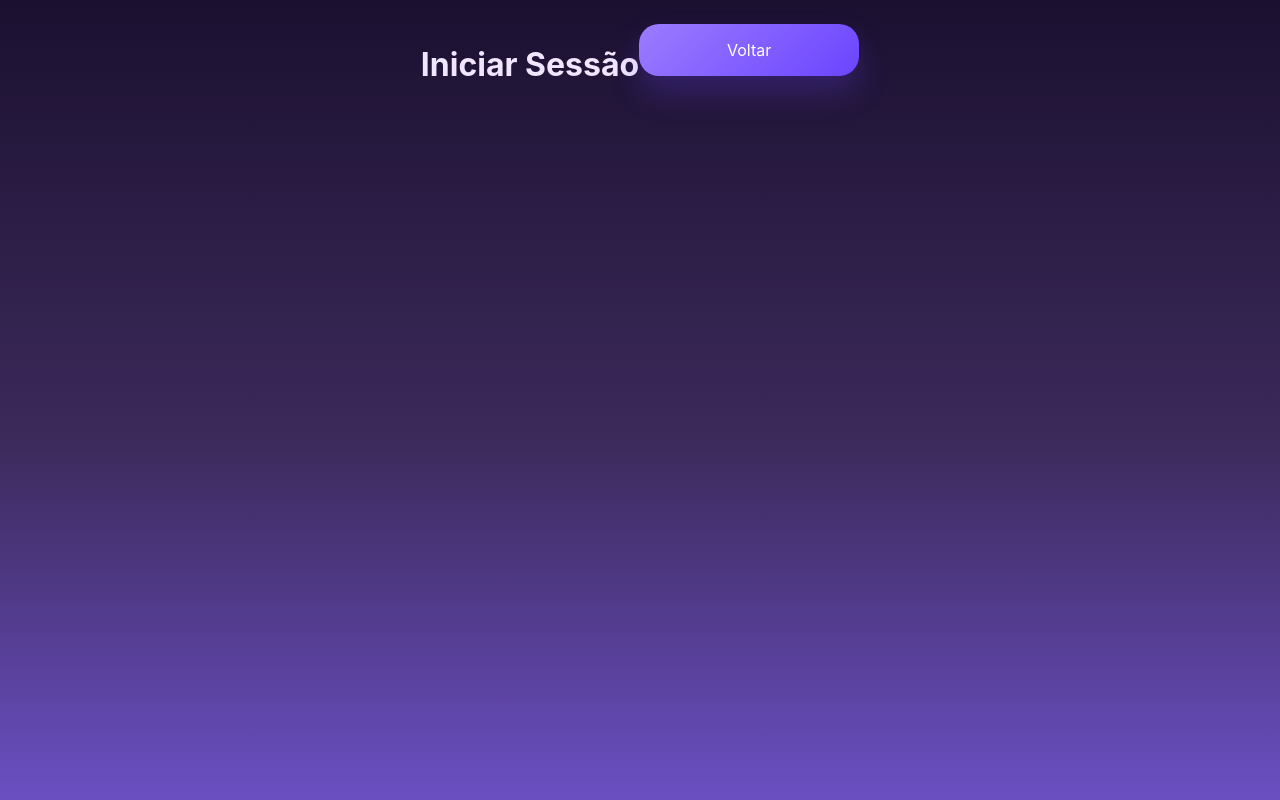
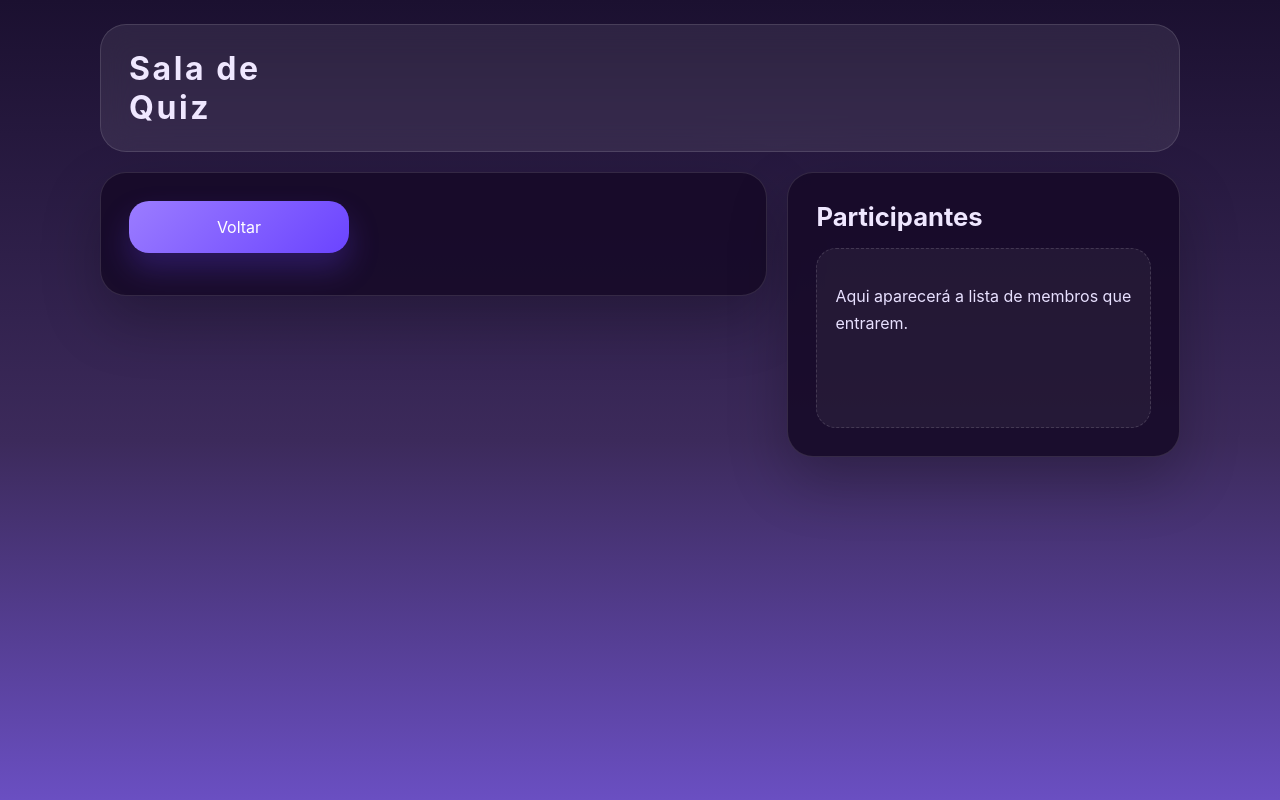
Before and after one commit to Luissgome/Bertha-Lutz, a Flask app: page /quiz in a window 1280 px wide. Run offline with Flask 3, Linux system fonts and the light colour scheme; some libraries are stand-ins or nearby versions.

Commit message:
Change title to 'Quiz' and update layout structure

```diff
--- a/templates/quiz.html
+++ b/templates/quiz.html
@@ -3,13 +3,20 @@
 <head>
     <meta charset="UTF-8">
     <meta name="viewport" content="width=device-width, initial-scale=1.0">
-    <title>Document</title>
+    <title>Quiz</title>
     <link rel="stylesheet" href="{{ url_for('static', filename='styles.css') }}">
 </head>
 <body>
-    <h1>Iniciar Sessão</h1>
+    <div class="page-shell">
+        <header class="header-bar">
+            <h1>Sala de Quiz</h1>
+            <div class="input-top-right">
                 <button id="btnIniciarQuiz" style="display: none;" onclick="iniciarJogo()">Começar</button>
+            </div>
+        </header>
 
+        <main class="content-card grid-two">
+            <section class="card-inner">
                 <div id="divCodigo">
                     <a href="/"><button>Voltar</button></a>
                     {% if sala %}
@@ -17,7 +24,18 @@
                     {% endif %}
                     <div id="infoSessao"></div>
                 </div>
+            </section>
+
+            <aside class="card-aside">
+                <h2>Participantes</h2>
+                <div id="membrosLista" class="member-list">
+                    <p>Aqui aparecerá a lista de membros que entrarem.</p>
+                </div>
+            </aside>
+        </main>
+    </div>
+
     <script src="https://cdn.socket.io/4.7.2/socket.io.min.js"></script>
-    <script type="module" src="{{ url_for('static', filename='index.js') }}"></script>
+    <script src="{{ url_for('static', filename='index.js') }}"></script>
 </body>
 </html>
```
Lines whose indentation alone changed are shown as unchanged.
